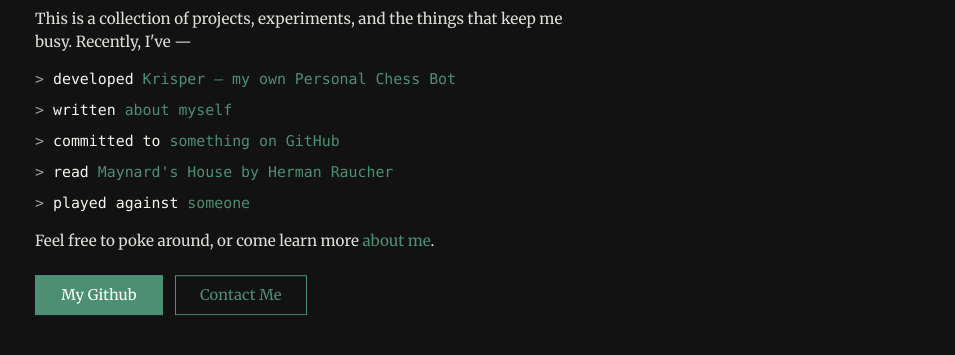
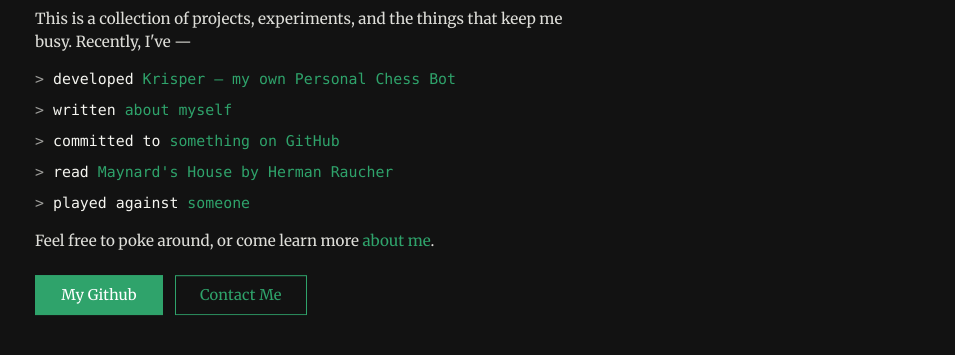
Before and after one commit to krispearcey/home, a plain HTML site: page index.html in a window 1280 px wide. Shown: the part 249-604 px from the top of the page, without its empty margins (325-1280 px from the left). Drawn offline with Linux system fonts and the light colour scheme; no server answers.

Commit message:
Update index.html

```diff
--- a/index.html
+++ b/index.html
@@ -14,7 +14,7 @@
   --text:#f5f5f0;
   --muted:rgba(245,245,240,0.9);
   --soft:rgba(245,245,240,0.62);
-  --accent:#4c8f73;
+  --accent:#2FA36B;
   --accent-hover:#ff577b;
   --scrollbar-thumb:rgba(245,245,240,0.16);
   --scrollbar-thumb-hover:rgba(245,245,240,0.28);
@@ -25,7 +25,7 @@ body.light{
   --text:#131313;
   --muted:rgba(19,19,19,0.9);
   --soft:rgba(19,19,19,0.48);
-  --accent:#4c8f73;
+  --accent:#2FA36B;
   --accent-hover:#ff2f5c;
   --scrollbar-thumb:rgba(19,19,19,0.14);
   --scrollbar-thumb-hover:rgba(19,19,19,0.24);
```
